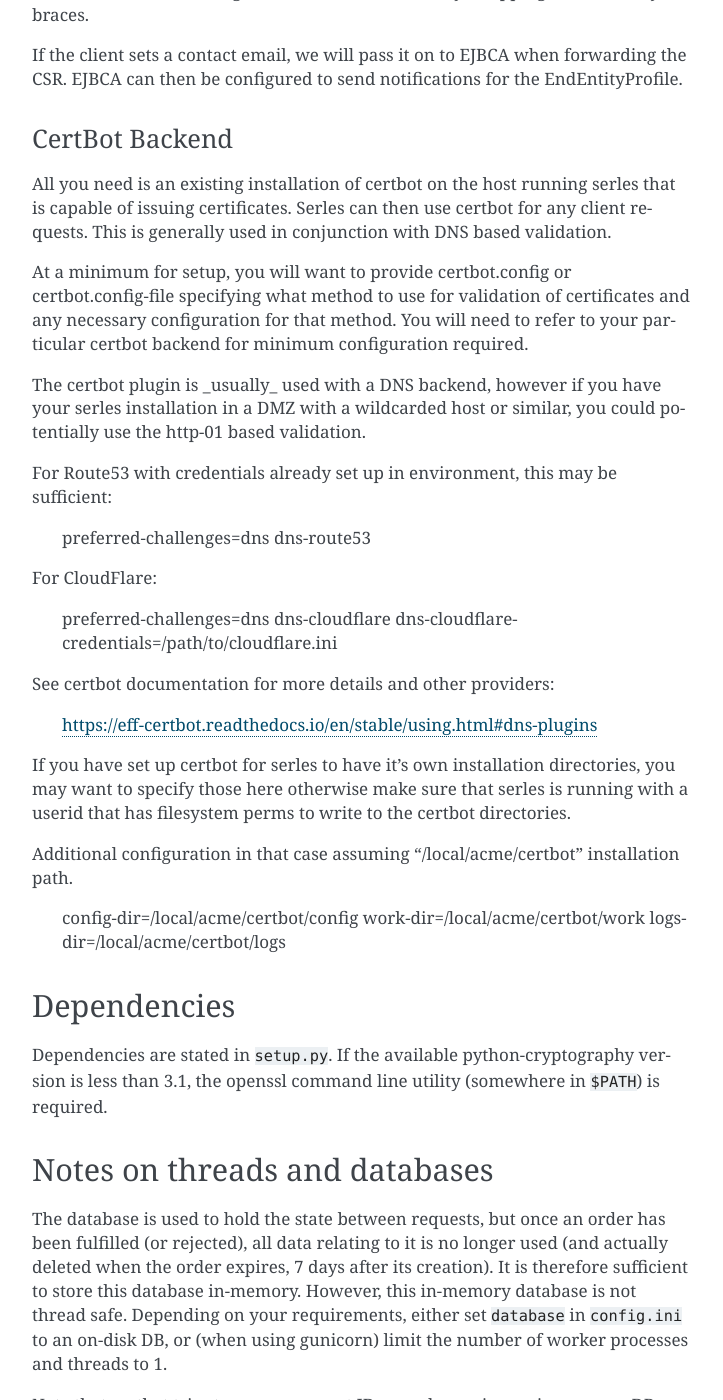
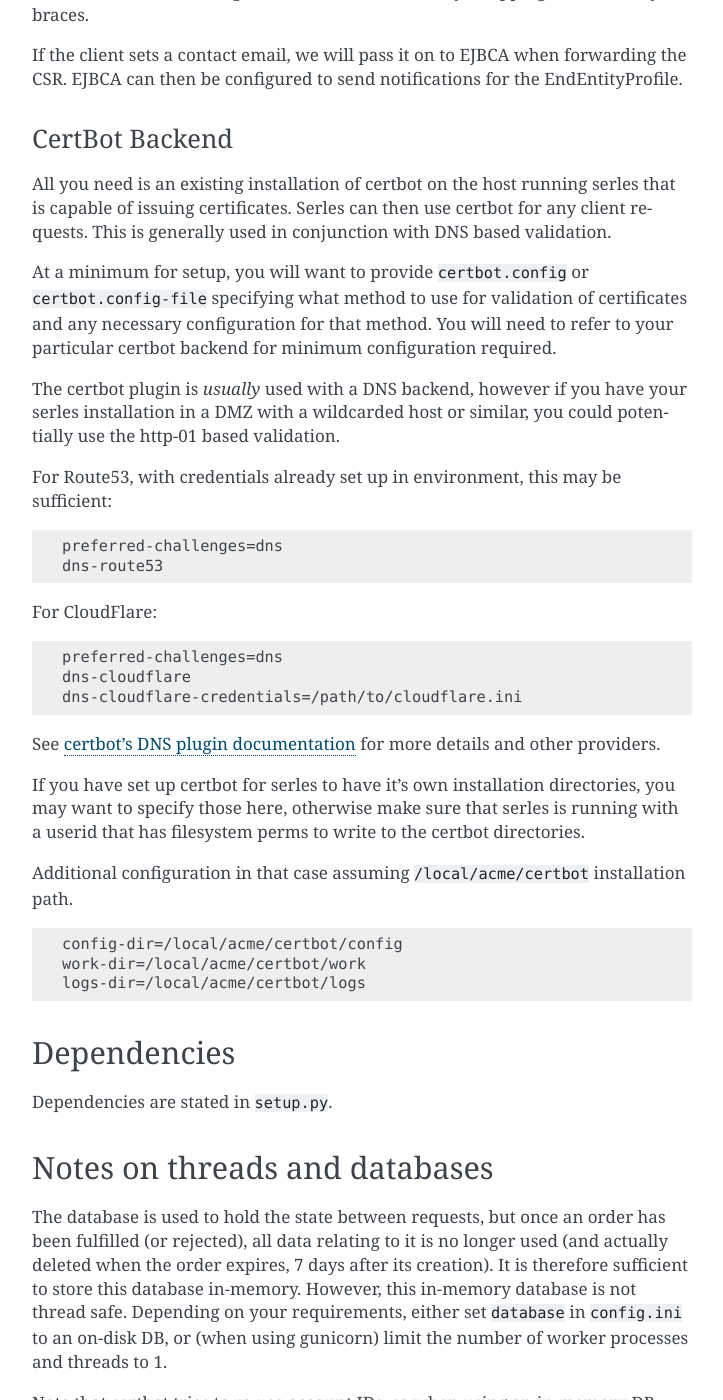
Before and after one commit to dvtirol/serles-acme, a Sphinx documentation site: the page built from docs/index.rst, in a window 1280 px wide and 1400 px high, scrolled down 2681 px. Shown: the whole window, without its empty margins (388-1111 px from the left). Built offline with Sphinx 7.4.7, drawn with Linux system fonts in a browser that asks for light colours.

Commit message:
fix documentation markup and wrap backends.certbot docstring

```diff
--- a/docs/api.rst
+++ b/docs/api.rst
@@ -10,6 +10,9 @@ See also: :ref:`modindex`
     :members:
 
 .. automodule:: serles.backends.base
+    :members:
+
+.. automodule:: serles.backends.certbot
     :members:
 
 .. automodule:: serles.models
--- a/docs/index.rst
+++ b/docs/index.rst
@@ -144,40 +144,48 @@ EndEntityProfile.
 CertBot Backend
 ~~~~~~~~~~~~~~~
 
-All you need is an existing installation of certbot on the host running serles that
-is capable of issuing certificates. Serles can then use certbot for any client
-requests. This is generally used in conjunction with DNS based validation.
+All you need is an existing installation of certbot on the host running serles
+that is capable of issuing certificates. Serles can then use certbot for any
+client requests. This is generally used in conjunction with DNS based
+validation.
 
-At a minimum for setup, you will want to provide certbot.config or certbot.config-file
-specifying what method to use for validation of certificates and any necessary
-configuration for that method. You will need to refer to your particular certbot
-backend for minimum configuration required.
+At a minimum for setup, you will want to provide ``certbot.config`` or
+``certbot.config-file`` specifying what method to use for validation of
+certificates and any necessary configuration for that method. You will need to
+refer to your particular certbot backend for minimum configuration required.
 
-The certbot plugin is _usually_ used with a DNS backend, however if you have your
-serles installation in a DMZ with a wildcarded host or similar, you could potentially
-use the http-01 based validation.
+The certbot plugin is *usually* used with a DNS backend, however if you have
+your serles installation in a DMZ with a wildcarded host or similar, you could
+potentially use the http-01 based validation.
 
-For Route53 with credentials already set up in environment, this may be sufficient:
+For Route53, with credentials already set up in environment, this may be
+sufficient:
+
+.. code-block:: text
 
   preferred-challenges=dns
   dns-route53
 
 For CloudFlare:
 
+.. code-block:: text
+
   preferred-challenges=dns
   dns-cloudflare
   dns-cloudflare-credentials=/path/to/cloudflare.ini
 
-See certbot documentation for more details and other providers:
-
-  https://eff-certbot.readthedocs.io/en/stable/using.html#dns-plugins
+See `certbot's DNS plugin documentation
+<https://eff-certbot.readthedocs.io/en/stable/using.html#dns-plugins>`_ for
+more details and other providers.
 
 If you have set up certbot for serles to have it's own installation directories,
-you may want to specify those here otherwise make sure that serles is running with a
-userid that has filesystem perms to write to the certbot directories.
+you may want to specify those here, otherwise make sure that serles is running
+with a userid that has filesystem perms to write to the certbot directories.
 
-Additional configuration in that case assuming "/local/acme/certbot" installation
-path.
+Additional configuration in that case assuming ``/local/acme/certbot``
+installation path.
+
+.. code-block:: text
 
   config-dir=/local/acme/certbot/config
   work-dir=/local/acme/certbot/work
@@ -187,9 +195,7 @@ path.
 Dependencies
 ------------
 
-Dependencies are stated in ``setup.py``. If the available python-cryptography
-version is less than 3.1, the openssl command line utility (somewhere in
-``$PATH``) is required.
+Dependencies are stated in ``setup.py``.
 
 Notes on threads and databases
 ------------------------------
```
Also changed, not shown: 2 other files.
